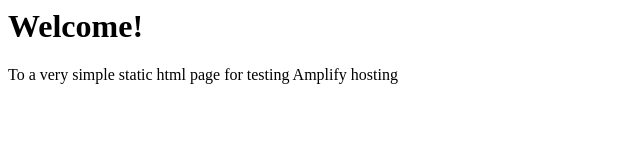
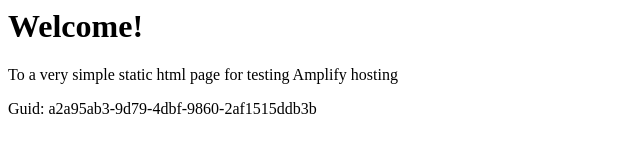
Before and after one commit to aws-aemilia-cdg/Github-PR-Commit-Integration-Test-DoNotTouch-v0-preprod-eu-west-3, a website: page src/index.html in a window 1280 px wide. Shown: the whole page, without its empty margins (0-640 px from the left). Drawn offline with Linux system fonts and the light colour scheme.

Commit message:
commit from integ tests

```diff
--- a/src/index.html
+++ b/src/index.html
@@ -1,3 +1,5 @@
+
+
 <html lang="en">
 
 <head>
@@ -10,6 +12,6 @@
 <body>
     <h1>Welcome!</h1>
     <p>To a very simple static html page for testing Amplify hosting</p>
-</body>
+    <p>Guid: a2a95ab3-9d79-4dbf-9860-2af1515ddb3b</p></body>
 
 </html>
```
